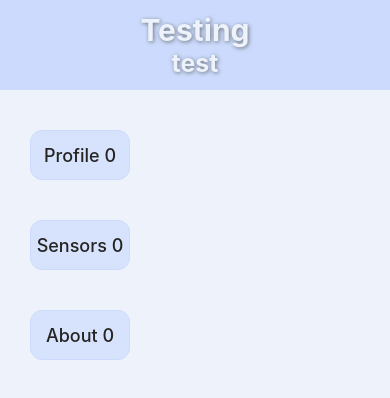
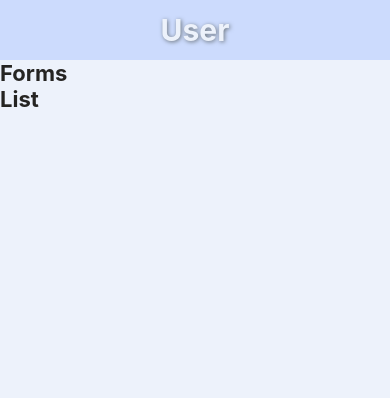
Before and after one commit to stelltriz/localizadorReactNative, a React Native app: screen / in a window 390 px wide. Shown: the top 398 px of the page. Built offline with nearby package versions, Linux system fonts and the light colour scheme.

Commit message:
atualizado

```diff
--- a/App.jsx
+++ b/App.jsx
@@ -1,12 +1,13 @@
 //import { StatusBar } from 'expo-status-bar';
 import { StyleSheet, View, StatusBar } from 'react-native';
 import { Inicial } from './src/pages/Inicial';
+import { Usuarios } from './src/pages/Usuarios';
 
 export default function App() {
   return (
     <View style={estilos.container}>
       <StatusBar barStyle="light-content" />
-      <Inicial />
+      <Usuarios />
     </View>
   );
 }
--- /dev/null
+++ b/src/componentes/Formulario.jsx
@@ -0,0 +1,18 @@
+import {View, StyleSheet, Text } from "react-native"
+
+export function Formulario(){
+    return(
+        <View>
+            <Text style={estilos.texto}>Forms</Text>
+        </View>
+    )
+}
+
+const estilos = StyleSheet.create({
+    texto: {
+        color:'#252422',
+        fontWeight: 'bold',
+        fontSize: 22,
+    }
+
+})
--- /dev/null
+++ b/src/componentes/Lista.jsx
@@ -0,0 +1,18 @@
+import {View, StyleSheet, Text } from "react-native"
+
+export function Lista(){
+    return(
+        <View>
+            <Text style={estilos.texto}>List</Text>
+        </View>
+    )
+}
+
+const estilos = StyleSheet.create({
+    texto: {
+        color:'#252422',
+        fontWeight: 'bold',
+        fontSize: 22,
+    }
+
+})
--- /dev/null
+++ b/src/pages/Usuarios.jsx
@@ -0,0 +1,22 @@
+import {View, StyleSheet } from "react-native"
+import { Header } from "../componentes/Header"
+import { Formulario } from "../componentes/Formulario"
+import { Lista } from "../componentes/Lista"
+
+export function Usuarios(){
+    return(
+        <View style={estilos.container}>
+            <Header titulo="User"/>
+            <Formulario />
+            <Lista />
+        </View>
+    )
+}
+
+const estilos = StyleSheet.create({
+    container: {
+        flex: 1,
+        backgroundColor: '#edf2fb'
+    }
+
+})
```
